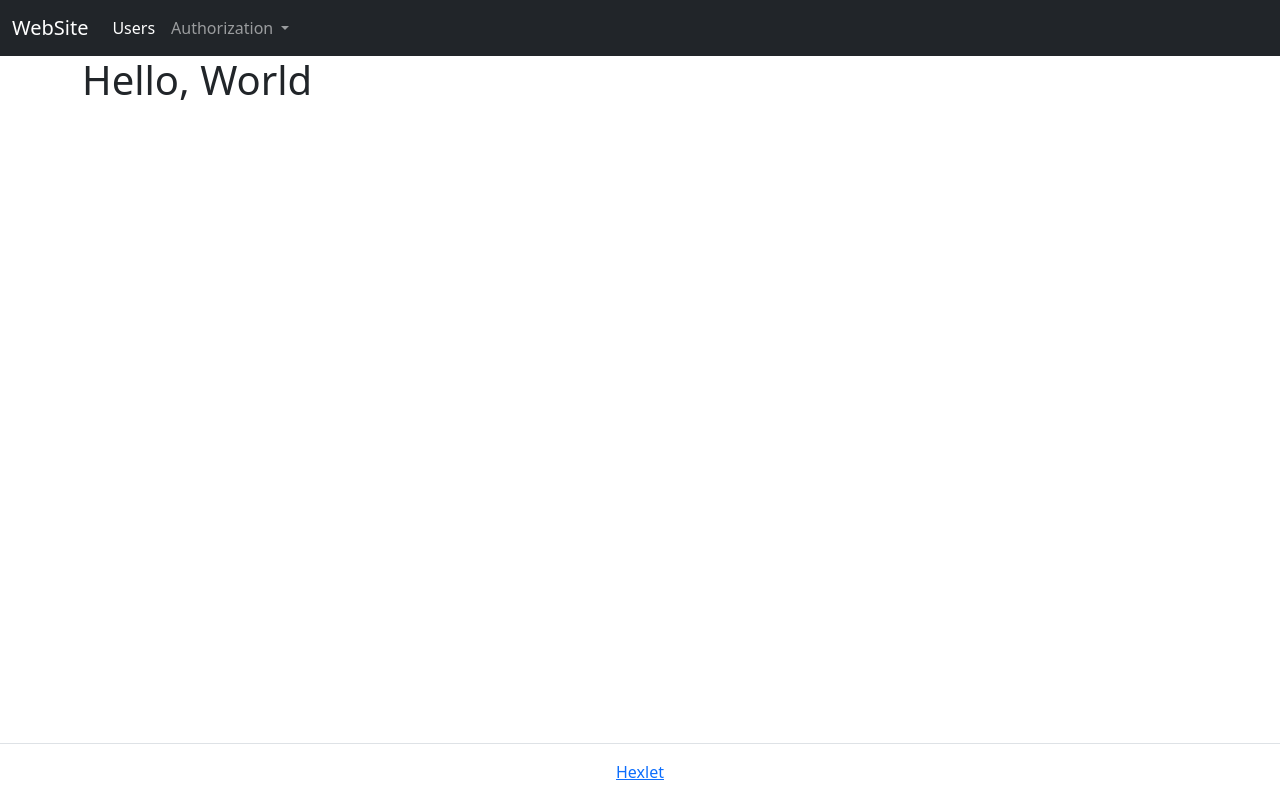
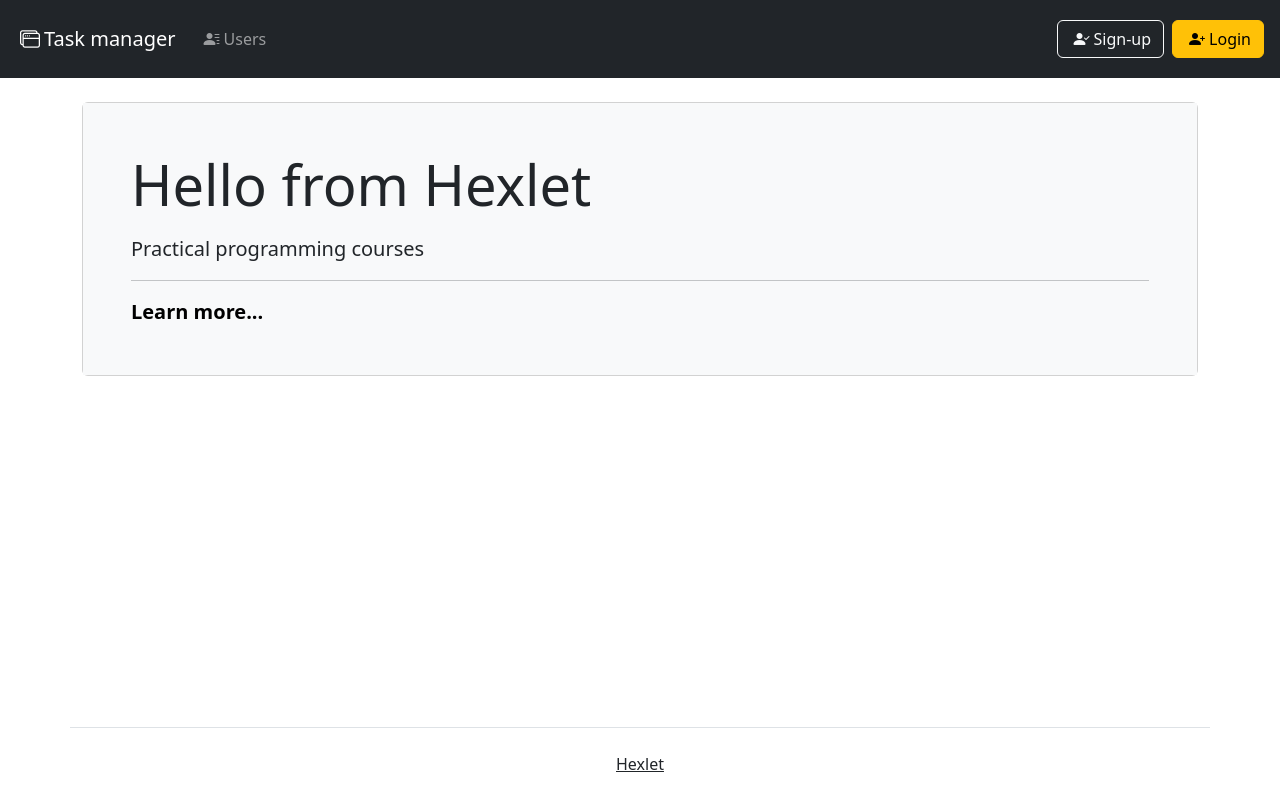
Before and after one commit to alllexxx1/task-manager, a Django app: page / in a window 1280 px wide. Run offline with Django 5.2, Linux system fonts and the light colour scheme; some libraries are stand-ins or nearby versions.

Commit message:
Change the style of the main page Add ru localization

```diff
--- a/task_manager/templates/footer.html
+++ b/task_manager/templates/footer.html
@@ -1,7 +1,7 @@
-<footer class="border-top py-3 mt-5 flex-shrink-0">
-  <div class="container">
+<footer>
+  <div class="container my-4 pt-4 border-top">
     <div class="text-center">
-      <a href="https://ru.hexlet.io/" target="_blank">Hexlet</a>
+      <a href="https://ru.hexlet.io/" target="_blank" class="text-dark text-center">Hexlet</a>
     </div>
   </div>
 </footer>
--- a/task_manager/templates/header.html
+++ b/task_manager/templates/header.html
@@ -1,28 +1,25 @@
-<header>
-  <nav class="navbar navbar-expand-lg navbar-dark bg-dark">
-    <div class="container-fluid">
-      <a class="navbar-brand" href="#">WebSite</a>
+{% load i18n %}
+
+<header class="flex-shrink-0">
+  <nav class="navbar navbar-expand-lg bd-navbar p-3 navbar-dark text-bg-dark">
+    <a class="navbar-brand" href="/"><i class="bi bi-window-stack mx-1"></i>{% translate "Task manager" %}</a>
     <button class="navbar-toggler" type="button" data-bs-toggle="collapse" data-bs-target="#navbarSupportedContent" aria-controls="navbarSupportedContent" aria-expanded="false" aria-label="Toggle navigation">
       <span class="navbar-toggler-icon"></span>
     </button>
     <div class="collapse navbar-collapse" id="navbarSupportedContent">
       <ul class="navbar-nav me-auto mb-2 mb-lg-0">
         <li class="nav-item">
-            <a class="nav-link active" aria-current="page" href="#">Users</a>
+          <a href="#" class="nav-link px-2"><i class="bi bi-person-lines-fill mx-1"></i>{% translate "Users" %}</a></li>
         </li>
-          <li class="nav-item dropdown">
-            <a class="nav-link dropdown-toggle" href="#" id="navbarDropdown" role="button" data-bs-toggle="dropdown" aria-expanded="false">
-              Authorization
-            </a>
-            <ul class="dropdown-menu" aria-labelledby="navbarDropdown">
-              <li><a class="dropdown-item" href="#">Sign in</a></li>
-              <li><a class="dropdown-item" href="#">Sign up</a></li>
-              <li><hr class="dropdown-divider"></li>
-              <li><a class="dropdown-item" href="#">GOODS #3</a></li>
       </ul>
+      <ul class="navbar-nav ms-auto mb-2 mb-lg-0">
+        <li class="nav-item my-1">
+          <a href="#" type="button" class="btn btn-outline-light me-2"><i class="bi bi-person-check-fill mx-1"></i>{% translate "Sign-up" %}</a>
+        </li>
+        <li class="nav-item my-1">
+          <a href="#" type="button" class="btn btn-warning"><i class="bi bi-person-plus-fill mx-1"></i>{% translate "Login" %}</a>
         </li>
       </ul>
     </div>
-    </div>
   </nav>
 </header>
--- a/task_manager/templates/index.html
+++ b/task_manager/templates/index.html
@@ -1,11 +1,16 @@
 {% extends "layout.html" %}
+{% load i18n %}
 
 {% block content %}
-<div class="container wrapper flex-grow-1">
-    <div class="row">
-        <div class="col">
-            <h1>Hello, World</h1>
+<main class="container flex-grow-1">
+    <h1 class="my-4"></h1>
+    <div class="card">
+        <div class="card-body p-5 bg-light">
+          <h1 class="display-4">{% translate "Hello from Hexlet" %}</h1>
+          <p class="lead my-3">{% translate "Practical programming courses" %}</p>
+          <hr>
+          <p class="lead mb-0"><a href="#" class="text-body-emphasis fw-bold text-decoration-none">{% translate "Learn more..." %}</a></p>
         </div>
     </div>
-</div>
+</main>
 {% endblock %}
--- a/task_manager/templates/layout.html
+++ b/task_manager/templates/layout.html
@@ -1,15 +1,24 @@
 <!DOCTYPE html>
+
+{% load django_bootstrap5 %}
+{% load i18n %}
+
 <html lang="en">
   <head>
     <meta charset="UTF-8">
     <meta name="viewport" content="width=device-width, initial-scale=1.0, shrink-to-fit=no">
-    <title>Task Manager</title>
+    <title>
+      {% block title %}
+      {% translate "Task manager" %}
+      {% endblock %}
+    </title>
 
-    <link href="https://cdn.jsdelivr.net/npm/bootstrap@5.3.2/dist/css/bootstrap.min.css" rel="stylesheet" integrity="sha384-T3c6CoIi6uLrA9TneNEoa7RxnatzjcDSCmG1MXxSR1GAsXEV/Dwwykc2MPK8M2HN" crossorigin="anonymous">
+    {% bootstrap_css %}
+    {% bootstrap_javascript %}
     <link rel="stylesheet" href="https://cdn.jsdelivr.net/npm/bootstrap-icons@1.11.3/font/bootstrap-icons.min.css">
-    <script src="https://cdn.jsdelivr.net/npm/bootstrap@5.3.2/dist/js/bootstrap.bundle.min.js" integrity="sha384-C6RzsynM9kWDrMNeT87bh95OGNyZPhcTNXj1NW7RuBCsyN/o0jlpcV8Qyq46cDfL" crossorigin="anonymous"></script>
   </head>
-  <body class="min-vh-100 d-flex flex-column">
+
+  <body class="d-flex flex-column min-vh-100">
 
   {% include 'header.html' %}
 
```
Also changed, not shown: task_manager/settings.py (+13 -1 lines), .github/workflows/task-manager.yml (renamed from .github/workflows/task_manager.yml), task_manager/locale/ru/LC_MESSAGES/django.po (added), 1 other file. Lines whose indentation alone changed are shown as unchanged.
